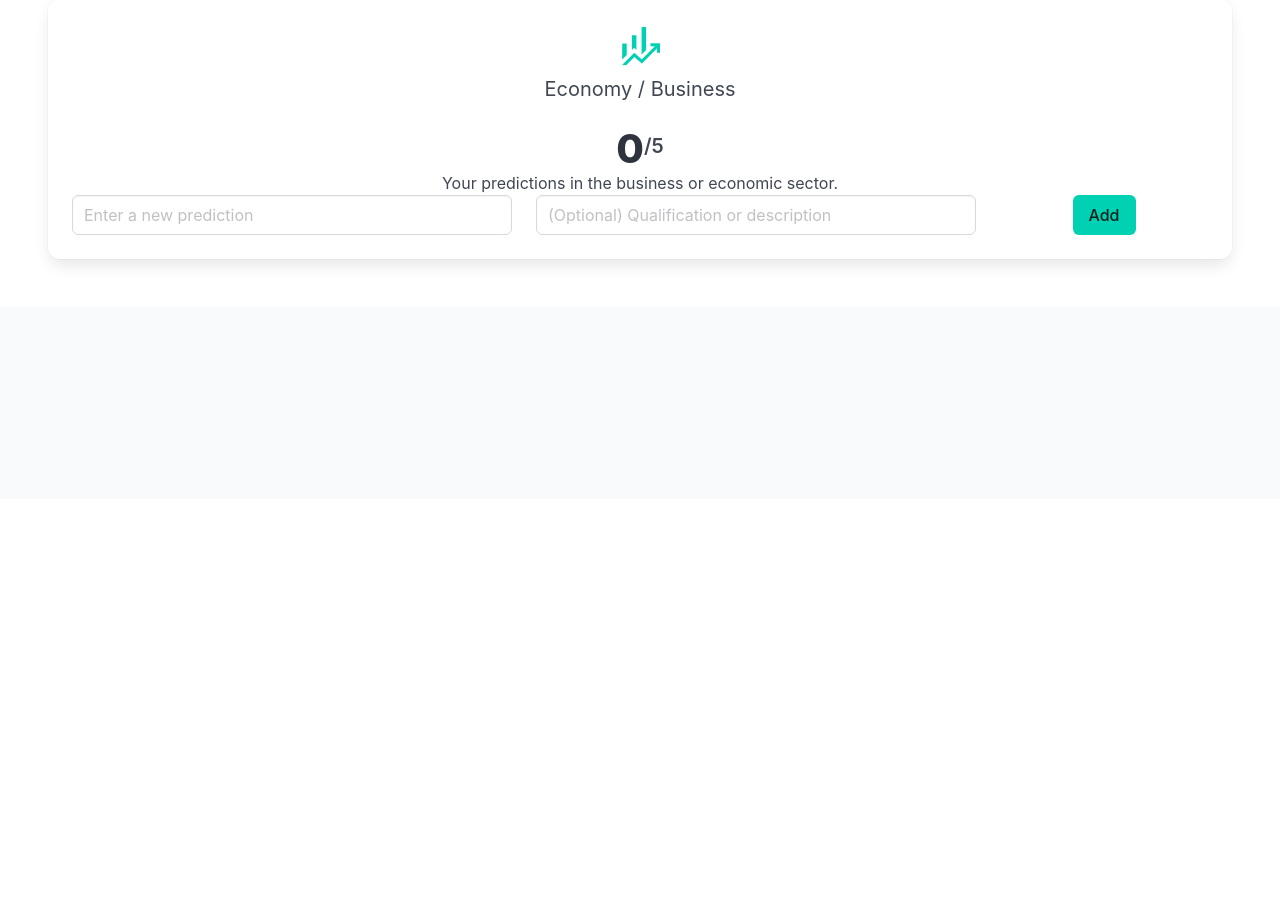
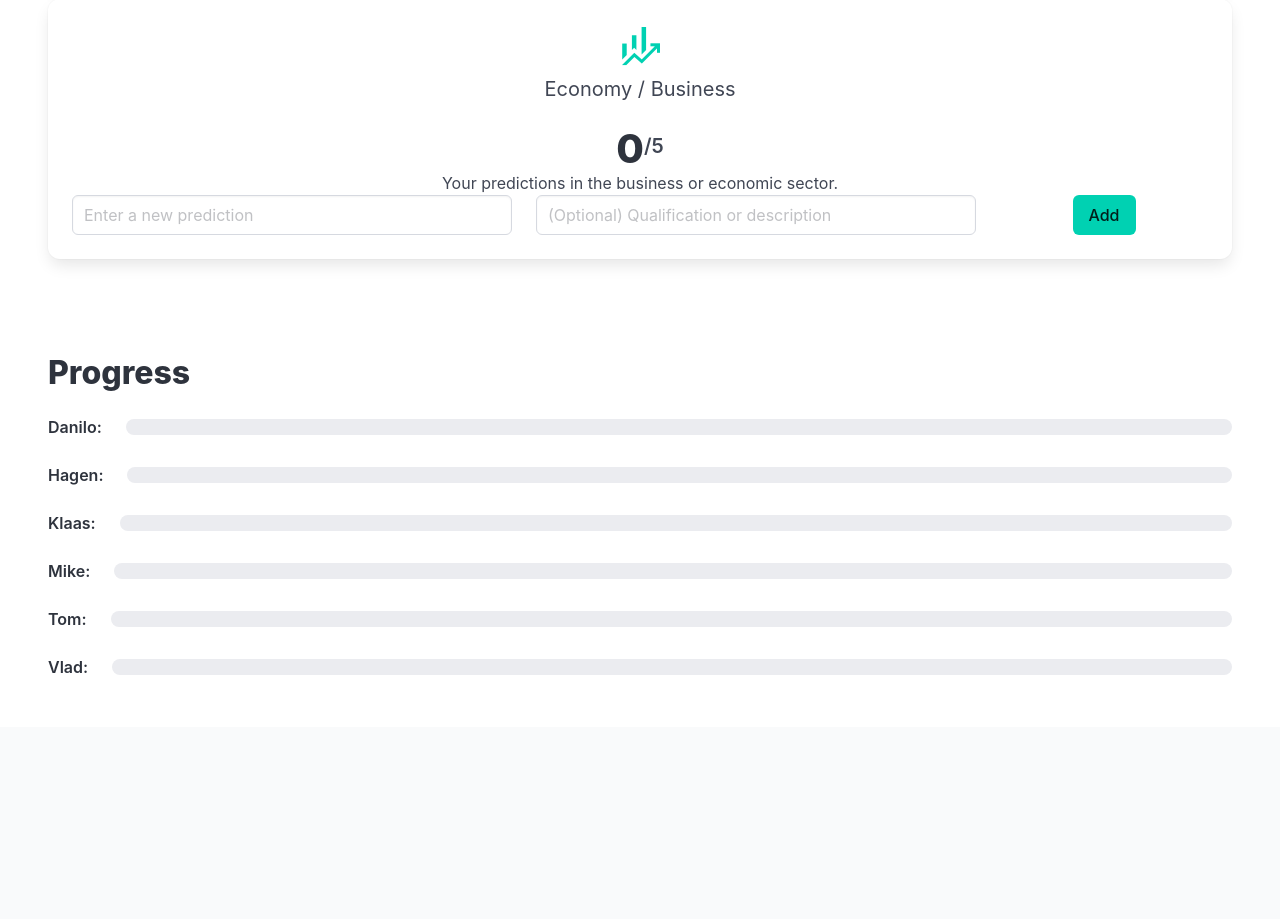
Before and after one commit to Vanpaia/hagenbund, a Flask app: template app/templates/make_predictions.html in a window 1280 px wide. Shown: the part 1506-2425 px from the top of the page. Before the commit the page ends 1771 px from the top, so only its background shows below. Run offline with Flask 3, Linux system fonts and the light colour scheme; the template is opened without the code that fills it: values that come from a table or form of the project are taken from there, others are empty.

Commit message:
failed to add progress bars

```diff
--- a/app/templates/make_predictions.html
+++ b/app/templates/make_predictions.html
@@ -324,6 +324,88 @@
         </div>
       </div>
     </section>
+
+	<section class="section">
+		<h1 class="title">Progress</h1>
+		<nav class="level is-mobile">
+		  <div class="level-left">
+		    <div class="level-item">
+		      <span class="label mb-0 mr-3">Danilo:</span>
+		    </div>
+		  </div>
+
+		  <div class="level-right" style="flex-grow: 1;">
+		    <div class="level-item" style="width: 100%;">
+			    <progress class="progress is-primary" value={{ progress.7|length }} max="25">{{ progress.7|length }}</progress>
+		    </div>
+		  </div>
+		</nav>
+		<nav class="level is-mobile">
+		  <div class="level-left">
+		    <div class="level-item">
+		      <span class="label mb-0 mr-3">Hagen:</span>
+		    </div>
+		  </div>
+
+		  <div class="level-right" style="flex-grow: 1;">
+		    <div class="level-item" style="width: 100%;">
+			    <progress class="progress is-primary" value={{ progress.6|length }} max="25">{{ progress.6|length }}</progress>
+		    </div>
+		  </div>
+		</nav>
+		<nav class="level is-mobile">
+		  <div class="level-left">
+		    <div class="level-item">
+		      <span class="label mb-0 mr-3">Klaas:</span>
+		    </div>
+		  </div>
+
+		  <div class="level-right" style="flex-grow: 1;">
+		    <div class="level-item" style="width: 100%;">
+			    <progress class="progress is-primary" value={{ progress.5|length }} max="25">{{ progress.5|length }}</progress>
+		    </div>
+		  </div>
+		</nav>
+		<nav class="level is-mobile">
+		  <div class="level-left">
+		    <div class="level-item">
+		      <span class="label mb-0 mr-3">Mike:</span>
+		    </div>
+		  </div>
+
+		  <div class="level-right" style="flex-grow: 1;">
+		    <div class="level-item" style="width: 100%;">
+			    <progress class="progress is-primary" value={{ progress.2|length }} max="25">{{ progress.2|length }}</progress>
+		    </div>
+		  </div>
+		</nav>
+		<nav class="level is-mobile">
+		  <div class="level-left">
+		    <div class="level-item">
+		      <span class="label mb-0 mr-3">Tom:</span>
+		    </div>
+		  </div>
+
+		  <div class="level-right" style="flex-grow: 1;">
+		    <div class="level-item" style="width: 100%;">
+			    <progress class="progress is-primary" value={{ progress.4|length}} max="25">{{ progress.4|length}}</progress>
+		    </div>
+		  </div>
+		</nav>
+		<nav class="level is-mobile">
+		  <div class="level-left">
+		    <div class="level-item">
+		      <span class="label mb-0 mr-3">Vlad:</span>
+		    </div>
+		  </div>
+
+		  <div class="level-right" style="flex-grow: 1;">
+		    <div class="level-item" style="width: 100%;">
+			    <progress class="progress is-primary" value={{ progress.3|length }} max="25">{{ progress.3|length }}</progress>
+		    </div>
+		  </div>
+		</nav>
+	</section>
   </div>
 {% endblock %}
 
```
Also changed, not shown: app/main/routes.py (+10 -13 lines), create_user.py (+19 -3 lines), migrations/versions/4f19c3e0246d_user_table.py (deleted, +0 -34 lines), migrations/versions/dfc8d718a265_initial_migration.py (added, +51 -0 lines), read_predictions.py (added, +12 -0 lines), devdatabase.db, run.py (renamed from app.py), 11 other files.
